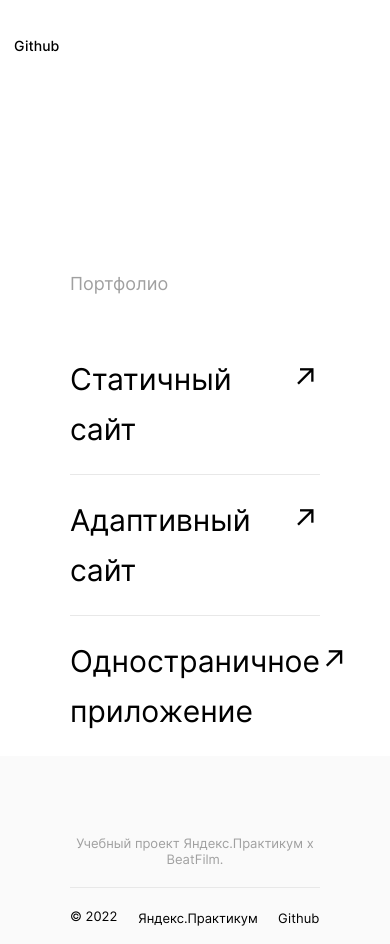
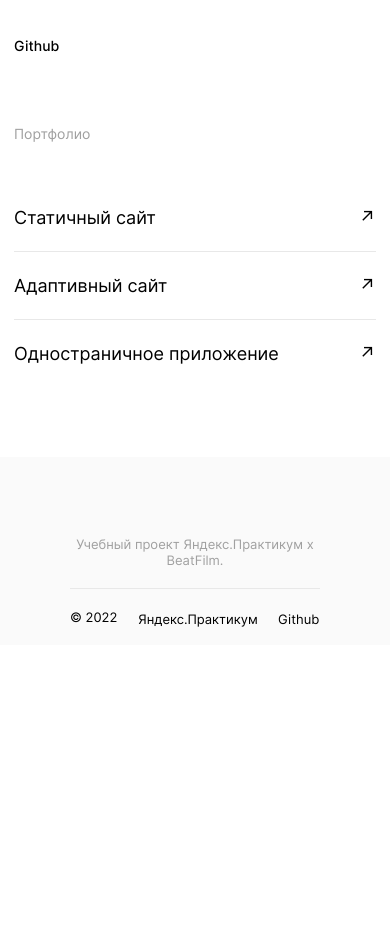
Before and after one commit to KPreis/movies-explorer-frontend, a React app: page / in a window 390 px wide. Shown: the part 3024-3968 px from the top of the page. After the commit the page ends 3669 px from the top, so only its background shows below. Built offline with nearby package versions, Linux system fonts and the light colour scheme.

Commit message:
feat: added styles of block Portfolio for other resolutions

```diff
--- a/src/components/Portfolio/Portfolio.css
+++ b/src/components/Portfolio/Portfolio.css
@@ -1,12 +1,11 @@
 .portfolio {
-  min-height: 575px;
   color: #000000;
   background: #FFFFFF;
 }
 
 .portfolio__content {
   margin: 0 auto;
-  padding: 50px 70px 0;
+  padding: 50px 70px 125px;
   max-width: 1280px;
   box-sizing: border-box;
   display: flex;
@@ -35,7 +34,7 @@
 
 .portfolio__item {
   margin: 0;
-  padding: 20px 0;
+  padding: 20px 0 19px;
   display: flex;
   justify-content: space-between;
   border-bottom: 1px solid #E8E8E8;
@@ -60,7 +59,50 @@
   font-family: "Inter";
   font-size: 30px;
   font-weight: 400;
-  line-height: calc(50/30);
+  line-height: calc(60/30);
   text-decoration: none;
   color: #000000;
 }
+
+@media screen and (max-width: 768px) {
+  .portfolio__content {
+    margin: 0 auto;
+    padding: 0 50px 90px;
+  }
+  .portfolio__title {
+    margin: 0;
+  }
+  .portfolio__list {
+    margin: 50px 0 0;
+  }
+  .portfolio__item-title {
+    font-size: 28px;
+    line-height: calc(50/28);
+  }
+  .portfolio__item-link {
+    font-size: 28px;
+    line-height: calc(60/28);
+  }
+}
+
+@media screen and (max-width: 590px) {
+  .portfolio__content {
+    min-width: 320px;
+    padding: 0 14px 70px;
+  }
+  .portfolio__title {
+    font-size: 14px;
+    line-height: calc(20/14);
+  }
+  .portfolio__list {
+    margin: 40px 0 0;
+  }
+  .portfolio__item-title {
+    font-size: 18px;
+    line-height: calc(28/18);
+  }
+  .portfolio__item-link {
+    font-size: 18px;
+    line-height: calc(28/18);
+  }
+}
```
